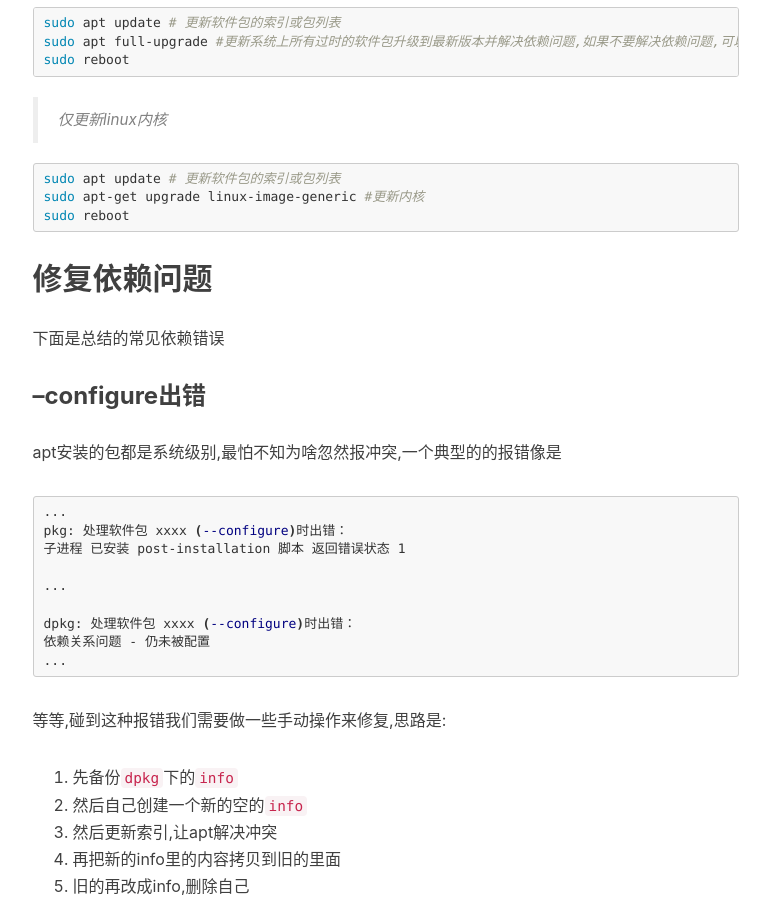
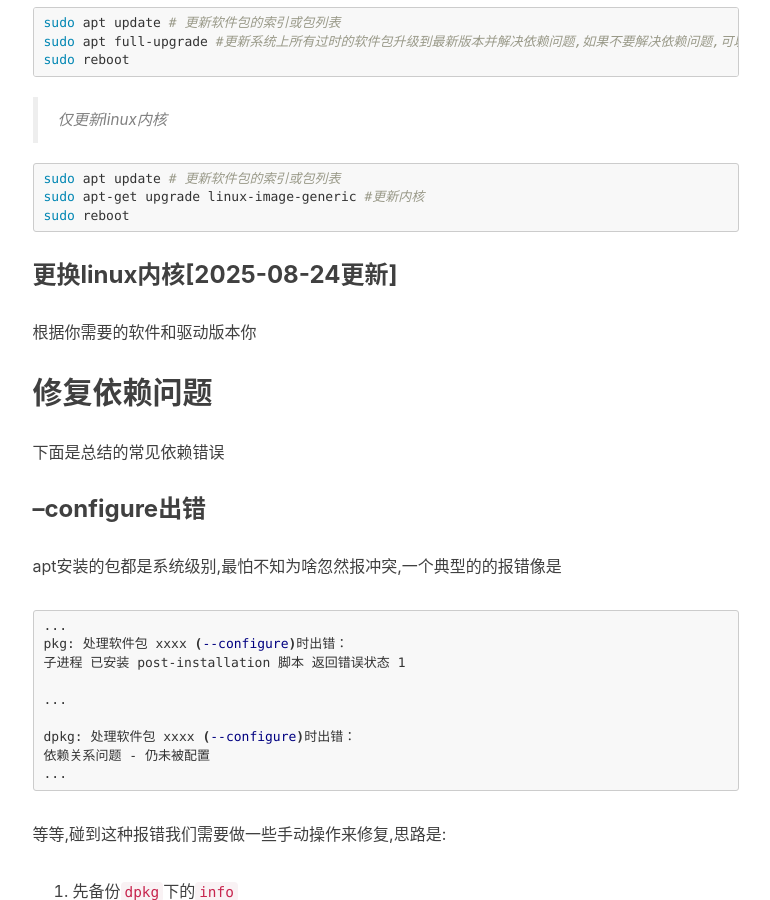
Before and after one commit to hsz1273327/hsz1273327.github.io, a Jekyll site: the page built from _posts/2024-12-04-属于macos用户的Ubuntu配置指南.md, in a window 1280 px wide and 900 px high, scrolled down 2143 px. Shown: the whole window, without its empty margins (135-905 px from the left). Built offline with Jekyll 4.4.1, drawn with Linux system fonts in a browser that asks for light colours; nearby versions of some CDN libraries; comment, search, counter and statistics services are not loaded.

Commit message:
Update 2024-12-04-属于macos用户的Ubuntu配置指南.md

````diff
--- a/_posts/2024-12-04-属于macos用户的Ubuntu配置指南.md
+++ b/_posts/2024-12-04-属于macos用户的Ubuntu配置指南.md
@@ -73,6 +73,10 @@ sudo apt update # 更新软件包的索引或包列表
 sudo apt-get upgrade linux-image-generic #更新内核
 sudo reboot
 ```
+
+### 更换linux内核[2025-08-24更新]
+
+根据你需要的软件和驱动版本你
 
 ## 修复依赖问题
 
@@ -722,7 +726,7 @@ sudo apt-get install gnome-browser-connector
 | [applications-menu](https://extensions.gnome.org/extension/6/applications-menu/)                              | 低       | 顶部提供应用的归类入口             |
 | [weather-or-not](https://extensions.gnome.org/extension/5660/weather-or-not/)                                 | 低       | 顶部天气插件,需要有`gnome weahter` |
 [GNOME Fuzzy App Search](https://extensions.gnome.org/extension/3956/gnome-fuzzy-app-search/)|中|模糊搜索工具
-
+[]()|高|开机后自动进入第一个桌面
 
 除此之外,我个人推荐对系统默认插件做如下处理
 
````
Also changed, not shown: other parts of _posts/2024-12-04-属于macos用户的Ubuntu配置指南.md (+1 -1 lines).
